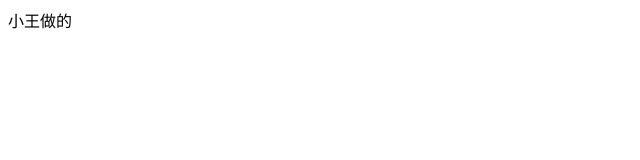
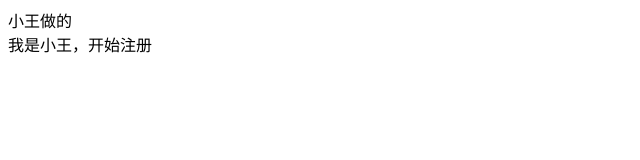
Before and after one commit to xuemr/second, a plain HTML site: page index.html in a window 1280 px wide. Shown: the whole page, without its empty margins (0-640 px from the left). Drawn offline with Linux system fonts and the light colour scheme.

Commit message:
我是小王 完成注册

```diff
--- a/index.html
+++ b/index.html
@@ -8,5 +8,6 @@
 </head>
 <body>
     <div>小王做的</div>
+    <div> 我是小王，开始注册</div>
 </body>
 </html>
```
